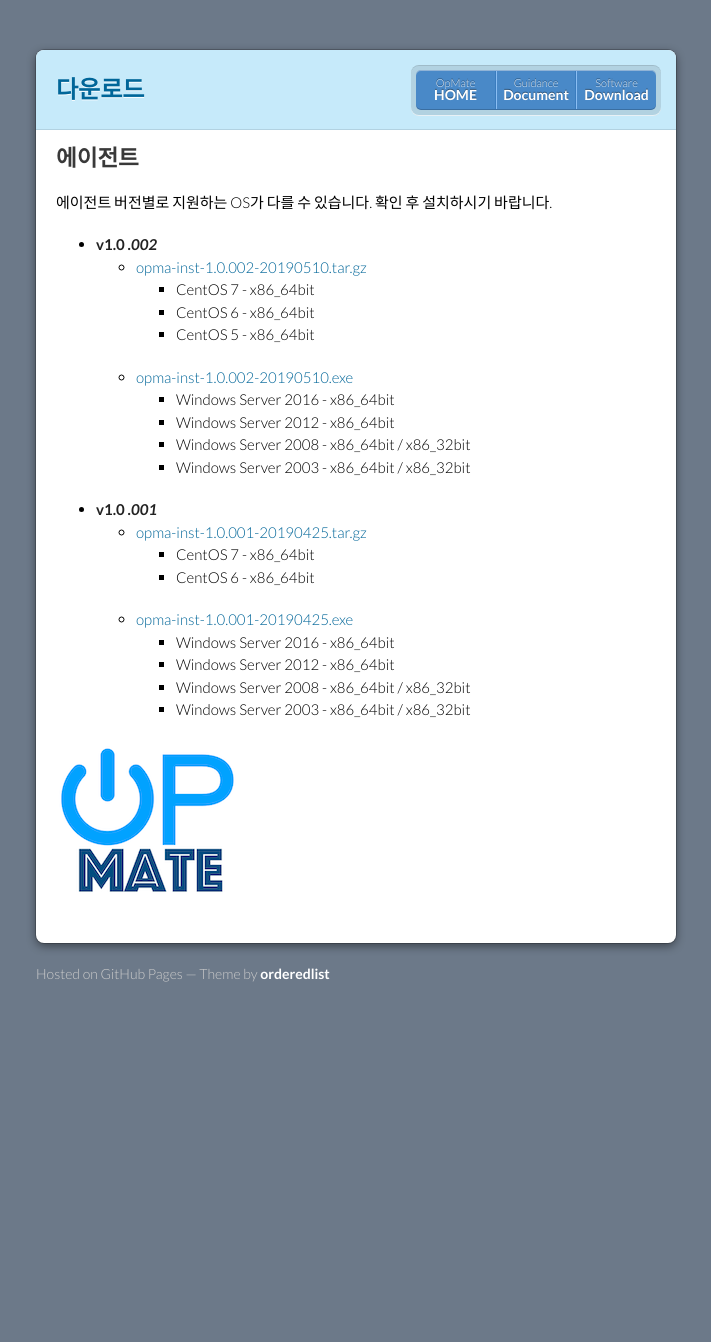
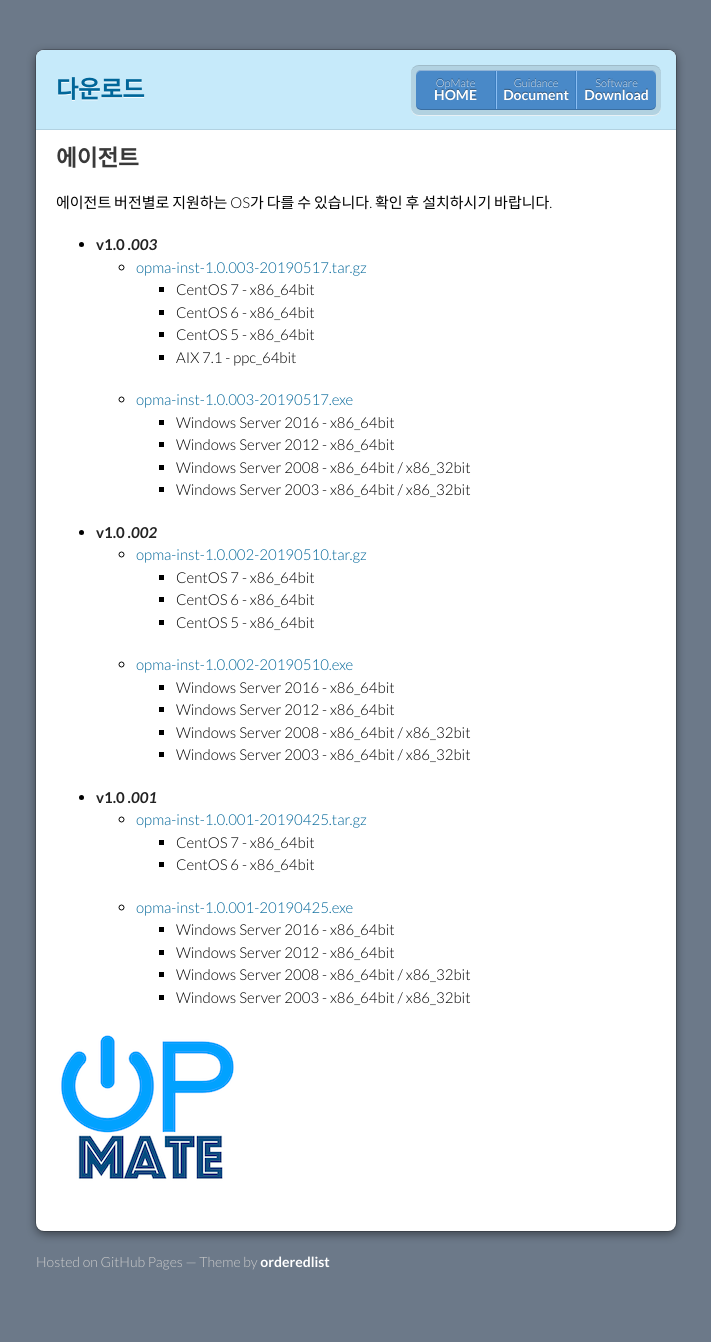
Before and after one commit to opmate/opmate.github.io, a Jekyll site: the page built from download/index.md, in a window 1280 px wide. Shown: the whole page, without its empty margins (284-995 px from the left). Built offline with Jekyll 4.4.1, drawn with Linux system fonts in a browser that asks for light colours; our own code applies the rules of GitHub Pages for plain Markdown files; a script that is not in the unit is left out; the repository's description, which GitHub fills in, is left out; before the commit the page ends 1054 px from its top, so only the background shows below that.

Commit message:
Update index.md

```diff
--- a/download/index.md
+++ b/download/index.md
@@ -5,6 +5,18 @@
 ## 에이전트
 
 에이전트 버전별로 지원하는 OS가 다를 수 있습니다. 확인 후 설치하시기 바랍니다.
+
+- **v1.0 _.003_**
+  - [opma-inst-1.0.003-20190517.tar.gz](opma-inst-1.0.003-20190517.tar.gz)
+    - CentOS 7 - x86_64bit
+    - CentOS 6 - x86_64bit
+    - CentOS 5 - x86_64bit
+    - AIX 7.1 - ppc_64bit
+  - [opma-inst-1.0.003-20190517.exe](opma-inst-1.0.003-20190517.exe_)
+    - Windows Server 2016 - x86_64bit
+    - Windows Server 2012 - x86_64bit
+    - Windows Server 2008 - x86_64bit / x86_32bit
+    - Windows Server 2003 - x86_64bit / x86_32bit
 
 - **v1.0 _.002_**
   - [opma-inst-1.0.002-20190510.tar.gz](opma-inst-1.0.002-20190510.tar.gz)
```
